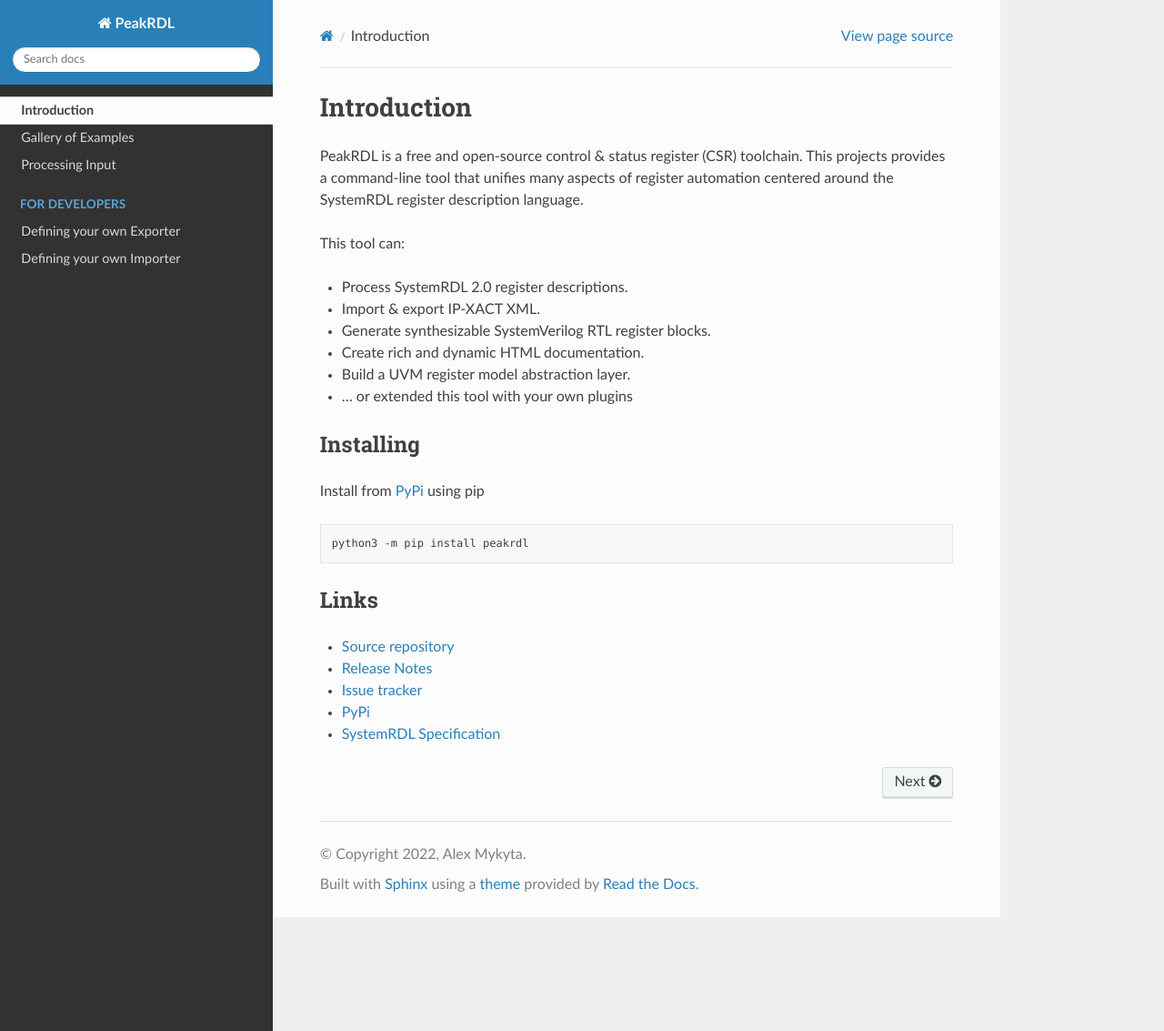
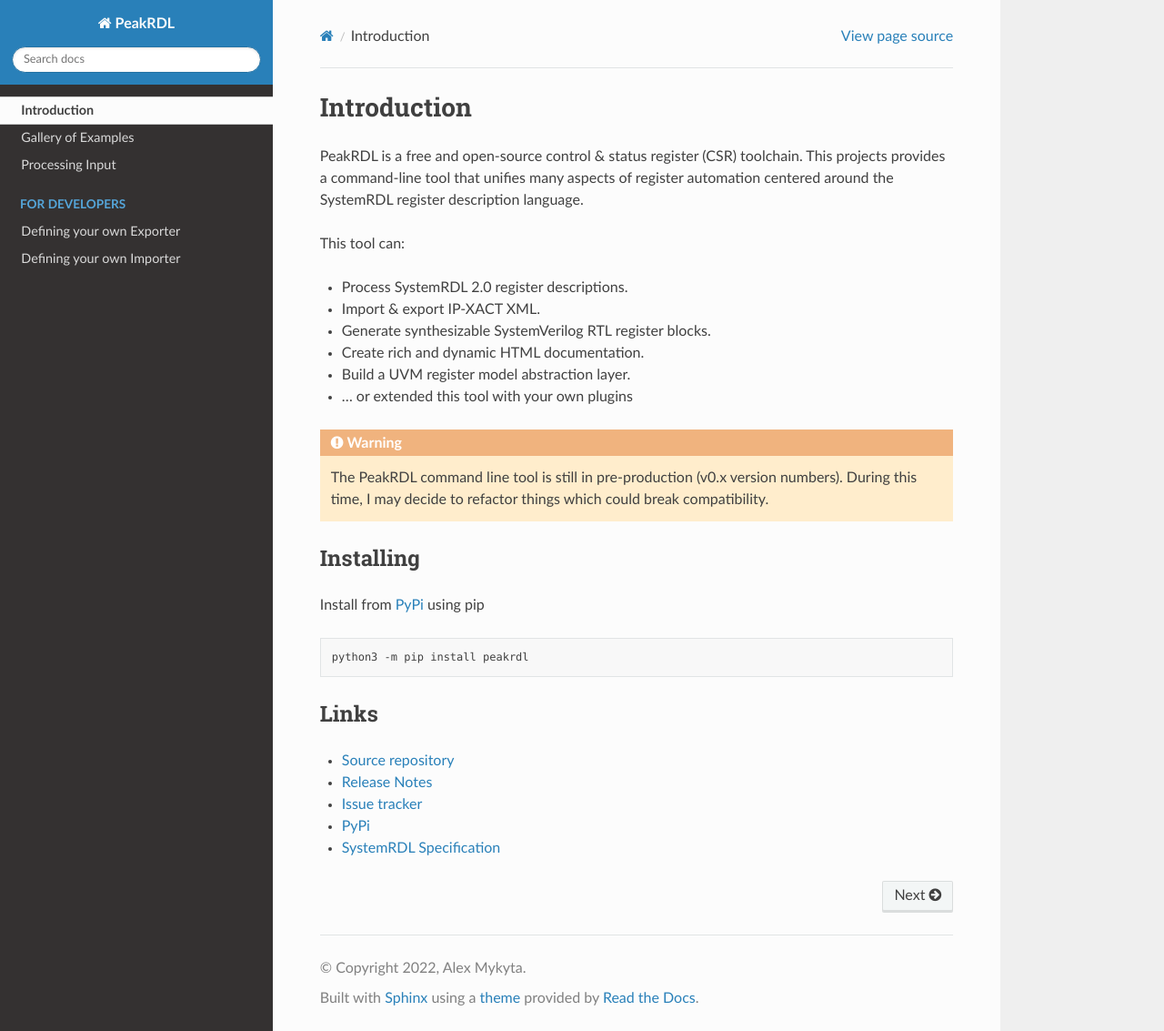
Before and after one commit to SystemRDL/PeakRDL, a Sphinx documentation site: the page built from docs/index.rst, in a window 1280 px wide and 1133 px high. Shown: the whole window at 91% size. Built offline with Sphinx 7.4.7 and the Read the Docs theme 2.0.0, drawn with Linux system fonts in a browser that asks for light colours.

Commit message:
Add pre-production warning

```diff
--- a/docs/index.rst
+++ b/docs/index.rst
@@ -14,6 +14,10 @@
 * Build a UVM register model abstraction layer.
 * ... or extended this tool with your own plugins
 
+.. warning::
+
+    The PeakRDL command line tool is still in pre-production (v0.x version numbers).
+    During this time, I may decide to refactor things which could break compatibility.
 
 
 Installing
```
